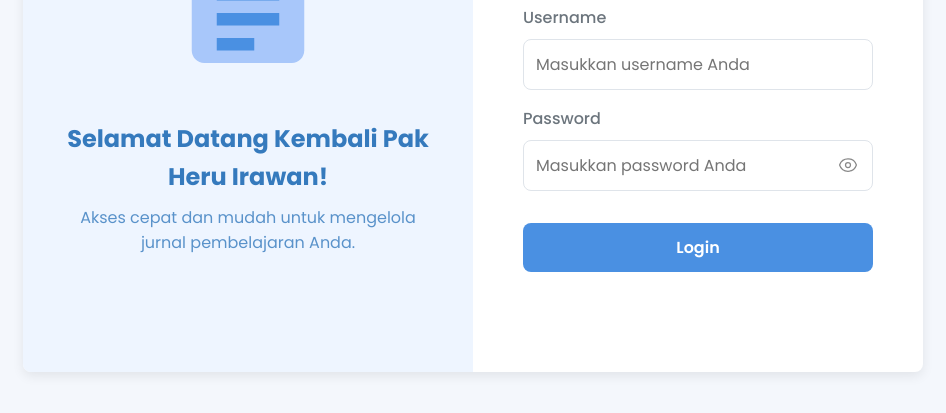
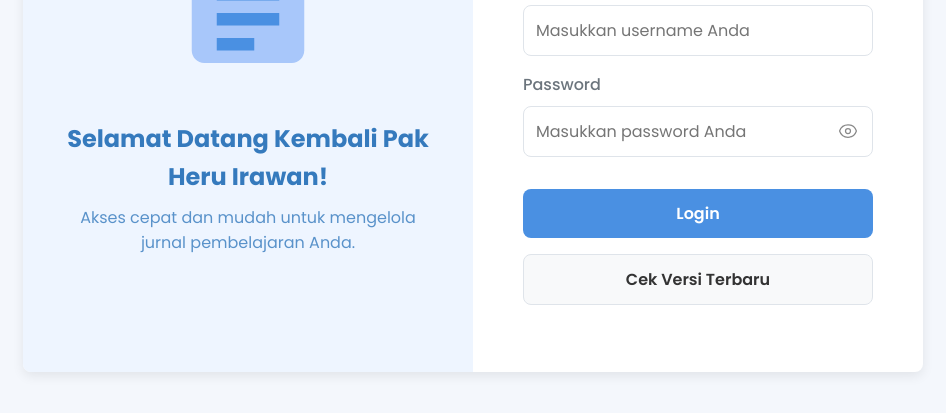
Before and after one commit to Wahyudi-1/jurnalHeruIrawan, a plain HTML site: page index.html in a window 1280 px wide. Shown: the part 303-716 px from the top of the page, without its empty margins (167-1113 px from the left). Drawn offline with Linux system fonts and the light colour scheme.

Commit message:
Update index.html

```diff
--- a/index.html
+++ b/index.html
@@ -6,7 +6,7 @@
     <!-- ========================================================== -->
     <meta charset="UTF-8">
     <meta name="viewport" content="width=device-width, initial-scale=1.0">
-    <title>Login - Jurnal Pelajaran Guru</title>
+    <title>Login - Jurnal Pelajaran Pak Heru Irawan</title>
 
     <!-- ========================================================== -->
     <!-- STYLESHEETS & FONTS                                        -->
@@ -73,6 +73,13 @@
                     </div>
                 </form>
 
+                                <!-- [DITAMBAHKAN] Tombol untuk tautan update -->
+                <div class="form-group" style="margin-top: 10px; text-align: center;">
+                    <a href="http://lynk.id/pdguru/d74pdwkgrwww" class="btn btn-secondary btn-block" target="_blank" rel="noopener noreferrer">
+                        Cek Versi Terbaru
+                    </a>
+                </div>
+
                 <div id="statusMessage" class="status-message" style="display: none; margin-top: 15px;"></div>
             </div>
         </div>
```
